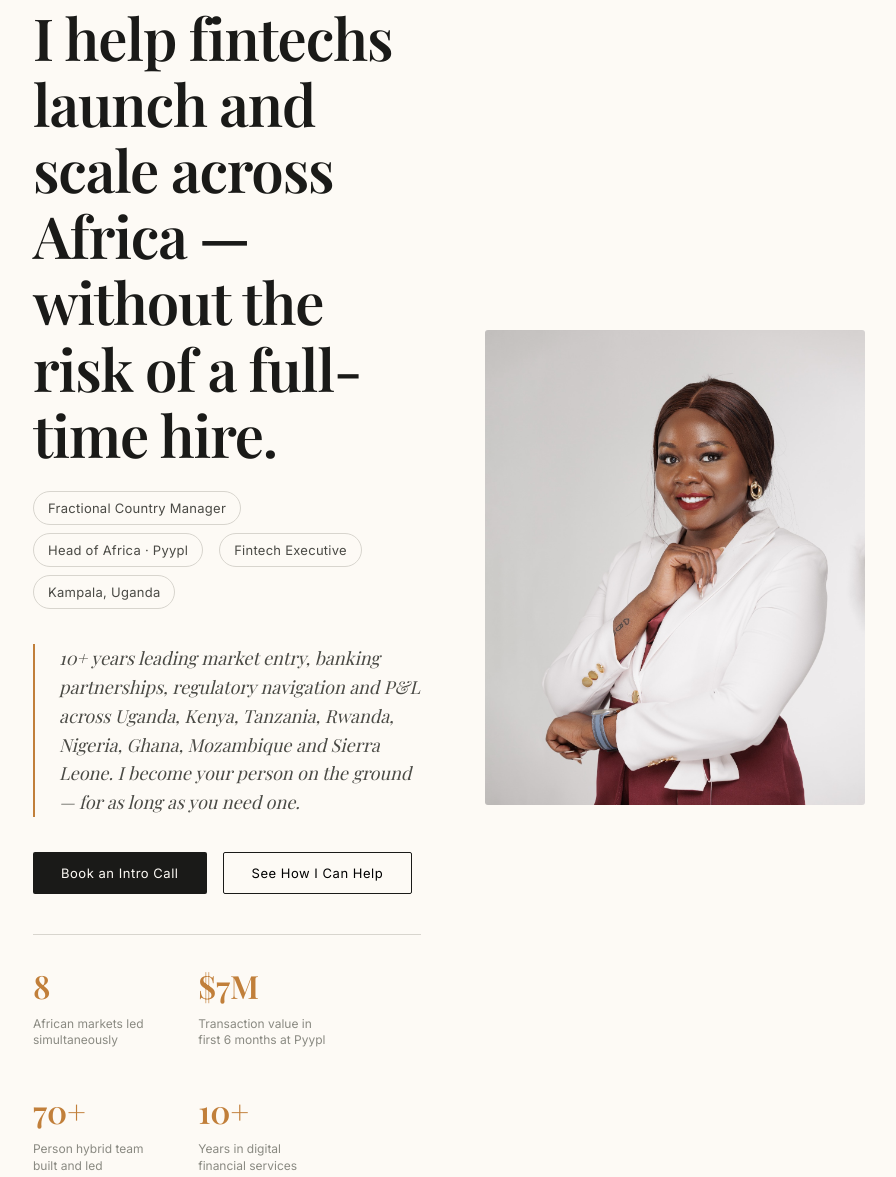
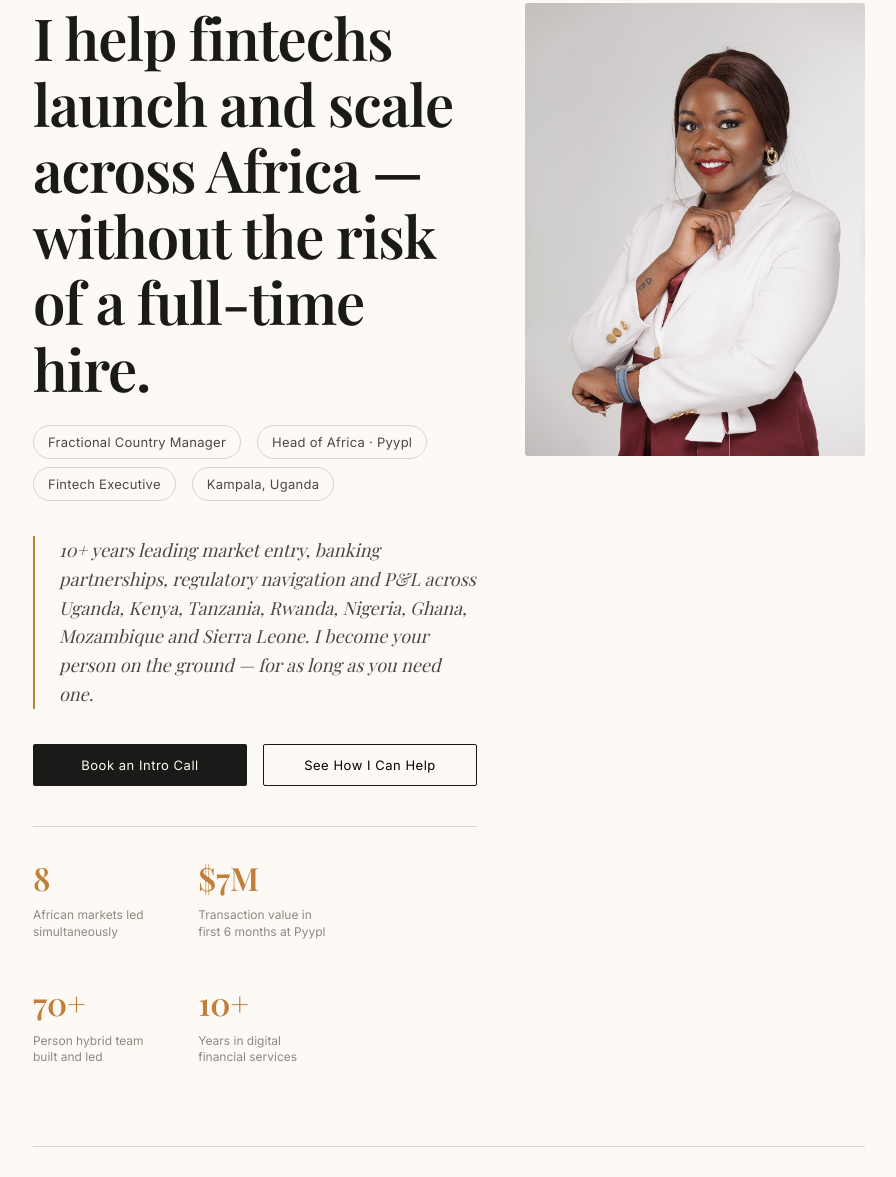
Before and after one commit to enigiwan-sys/estherlindanigiwan, a plain HTML site: page index.html in a window 1280 px wide. Shown: the part 192-1369 px from the top of the page, without its empty margins (191-1087 px from the left). Drawn offline with nearby package versions, Linux system fonts and the light colour scheme; a web font is replaced by a local one.

Commit message:
Update new index.html

```diff
--- a/index.html
+++ b/index.html
@@ -27,10 +27,10 @@ section:last-of-type{border-bottom:none;}
 .section-num{font-size:11px;letter-spacing:0.08em;color:var(--ink-muted);margin-right:1.5rem;}
 h2.sh{font-family:'Playfair Display',serif;font-size:clamp(24px,4vw,36px);font-weight:600;line-height:1.2;letter-spacing:-0.01em;margin-bottom:1.5rem;}
 #hero{padding:100px 0 80px;border-bottom:0.5px solid var(--rule);}
-.hero-inner{display:grid;grid-template-columns:1fr 380px;gap:4rem;align-items:center;}
+.hero-inner{display:grid;grid-template-columns:1fr 340px;gap:3rem;align-items:start;}
 .hero-eyebrow{font-size:13px;color:var(--accent);letter-spacing:0.08em;text-transform:uppercase;margin-bottom:1.2rem;font-weight:500;}
 h1{font-family:'Playfair Display',serif;font-size:clamp(34px,5.2vw,58px);font-weight:600;line-height:1.14;letter-spacing:-0.02em;margin-bottom:1.5rem;}
-.hero-photo{width:100%;aspect-ratio:4/5;object-fit:cover;border-radius:3px;filter:grayscale(15%);}
+.hero-photo{width:100%;aspect-ratio:3/4;object-fit:cover;border-radius:3px;filter:grayscale(15%);margin-top:2.6rem;}
 .gallery-grid{display:grid;grid-template-columns:repeat(3,1fr);gap:0.75rem;margin-top:2rem;}
 .gallery-item{overflow:hidden;border-radius:3px;aspect-ratio:1/1;cursor:pointer;}
 .gallery-item img{width:100%;height:100%;object-fit:cover;object-position:top center;transition:transform .4s ease,filter .3s;}
@@ -48,6 +48,7 @@ h1{font-family:'Playfair Display',serif;font-size:clamp(34px,5.2vw,58px);font-we
 .pill{font-size:13px;color:var(--ink-soft);border:0.5px solid var(--rule);padding:5px 14px;border-radius:20px;letter-spacing:0.02em;}
 .hero-quote{font-family:'Playfair Display',serif;font-style:italic;font-size:18px;color:var(--ink-soft);border-left:2px solid var(--accent);padding-left:1.5rem;max-width:560px;line-height:1.6;margin-bottom:2.2rem;}
 .hero-btns{display:flex;gap:1rem;flex-wrap:wrap;margin-bottom:2.5rem;}
+.hero-btns .btn-p,.hero-btns .btn-s{flex:1 1 190px;text-align:center;white-space:nowrap;}
 .btn-p{background:var(--ink);color:var(--cream);font-size:13px;padding:12px 28px;border-radius:2px;letter-spacing:0.04em;transition:opacity .2s;cursor:pointer;border:none;font-family:'Inter',sans-serif;}
 .btn-p:hover{opacity:.82;}
 .btn-s{font-size:13px;border:0.5px solid var(--ink);padding:12px 28px;border-radius:2px;letter-spacing:0.04em;transition:background .2s,color .2s;background:transparent;font-family:'Inter',sans-serif;cursor:pointer;display:inline-block;}
```
